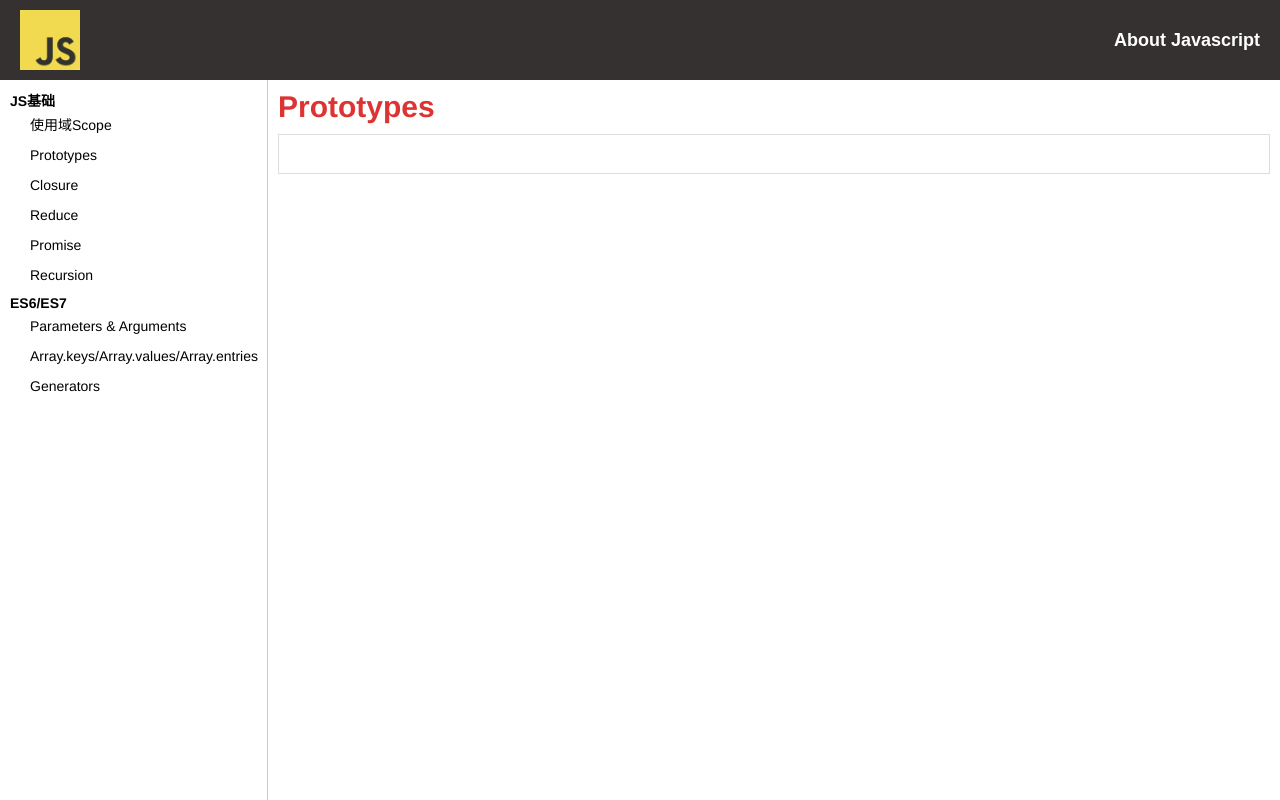
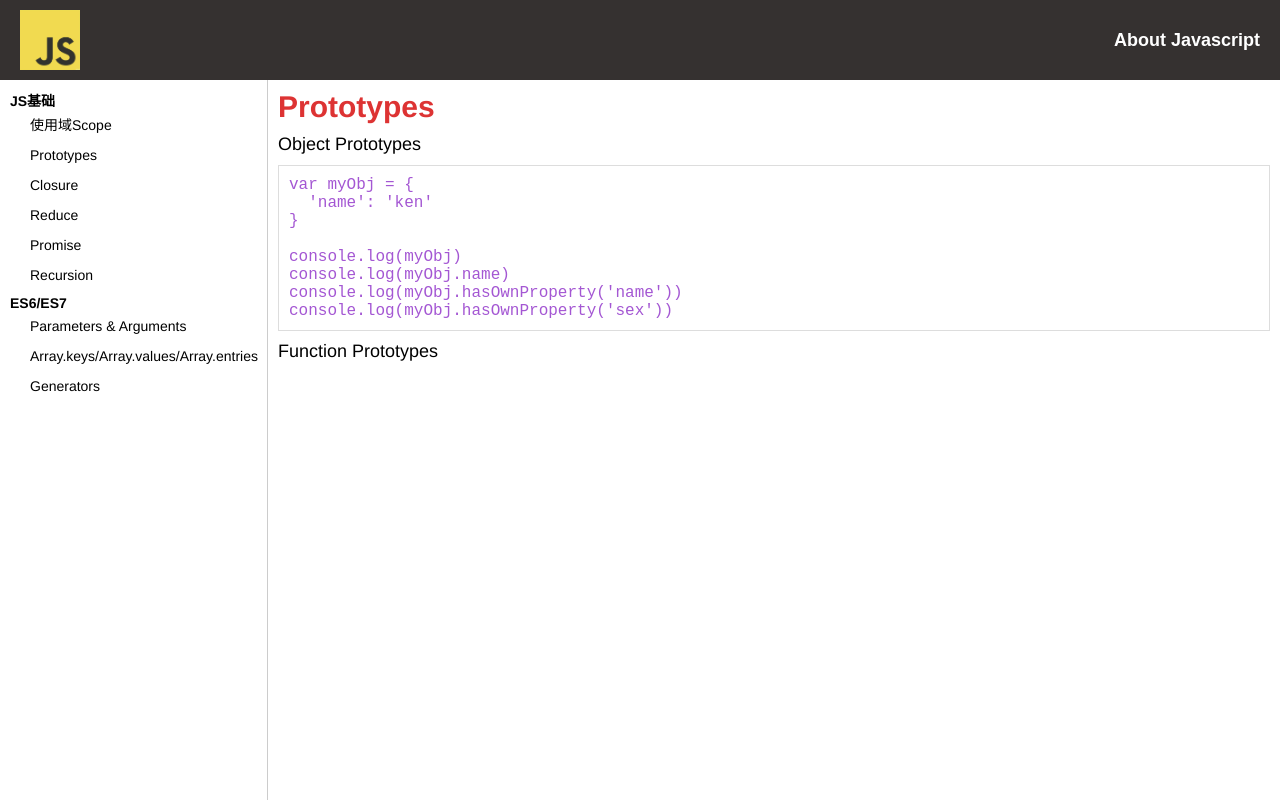
Before and after one commit to yaoyonstudio/aboutjs, a Vue app: page /basic/prototypes in a window 1280 px wide. Built offline with nearby package versions, Linux system fonts and the light colour scheme.

Commit message:
20170825

```diff
--- a/src/components/basic/Prototypes.vue
+++ b/src/components/basic/Prototypes.vue
@@ -2,9 +2,21 @@
   <div class="Prototypes">
     <h2>{{ title }}</h2>
     <div class="content">
+<h3>Object Prototypes</h3>
 <pre>
+var myObj = {
+  'name': 'ken'
+}
 
+console.log(myObj)
+console.log(myObj.name)
+console.log(myObj.hasOwnProperty('name'))
+console.log(myObj.hasOwnProperty('sex'))
 </pre>
+
+<h3>Function Prototypes</h3>
+
+
     </div>
   </div>
 </template>
@@ -17,6 +29,53 @@ export default {
     }
   },
   created () {
+    // console.log(Object)
+    // console.log(Array)
+    // console.log(Function)
+
+    var myObj = {
+      'name': 'ken'
+    }
+    console.log(myObj)
+    console.log(myObj.name)
+    console.log(myObj.hasOwnProperty('name'))
+    console.log(myObj.hasOwnProperty('sex'))
+    console.log('-------------')
+
+    // /////////////////////////////////////////
+
+    function add (a, b) {
+      let aa = a
+      let bb = b
+      return aa + bb
+    }
+    console.log(add)
+    console.log(add.prototype)
+    console.log(add(1, 2))
+
+    console.log('-------------')
+
+    // /////////////////////////////////////////
+
+    function Fn () {}
+    console.log(Fn.prototype.constructor)
+    console.log(Fn.prototype.constructor === Fn)
+    Fn.prototype.greet = function () {
+      console.log('hello')
+    }
+    let myFun = new Fn()
+    myFun.greet()
+
+    console.log('-------------')
+
+    // /////////////////////////////////////////
+
+    let prototypeObj = {
+      name: 'ken'
+    }
+    let obj = Object.create(prototypeObj)
+    console.log(obj)
+    console.log(obj.name) // obj继承了来自prototypeObj的属性name，这在实际应用中非常有用，我们可以让对象继承来自其他任何的对象，而不仅仅是根对象原型
   }
 }
 </script>
--- a/src/components/partial/MyLeft.vue
+++ b/src/components/partial/MyLeft.vue
@@ -13,9 +13,6 @@
 
 <script>
 
-// https://codeburst.io/learn-and-understand-recursion-in-javascript-b588218e87ea
-// https://codeburst.io/master-javascript-prototypes-inheritance-d0a9a5a75c4e
-// https://codeburst.io/javascript-es-2017-learn-object-keys-object-values-and-object-entries-2626682f9667
 // https://codeburst.io/introducing-javascript-es6-proxies-1327419ab413
 // https://codeburst.io/javascript-hoisting-in-action-a2cef1212d52
 
```
